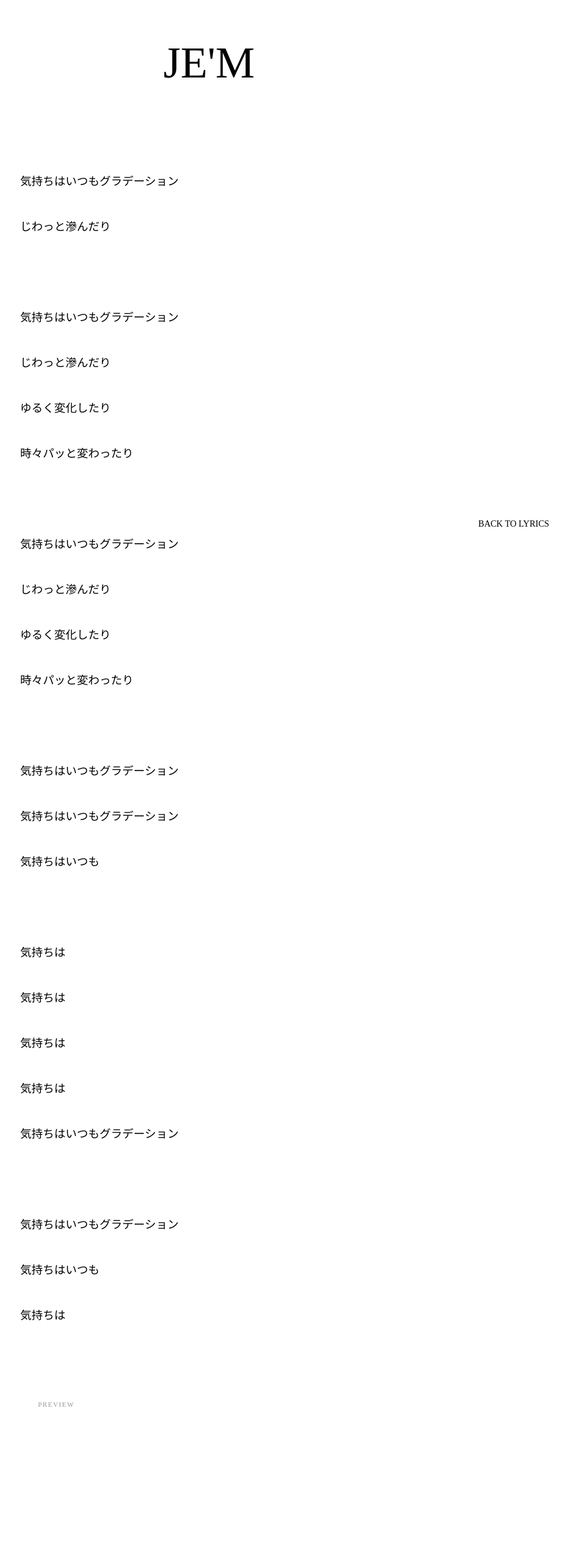
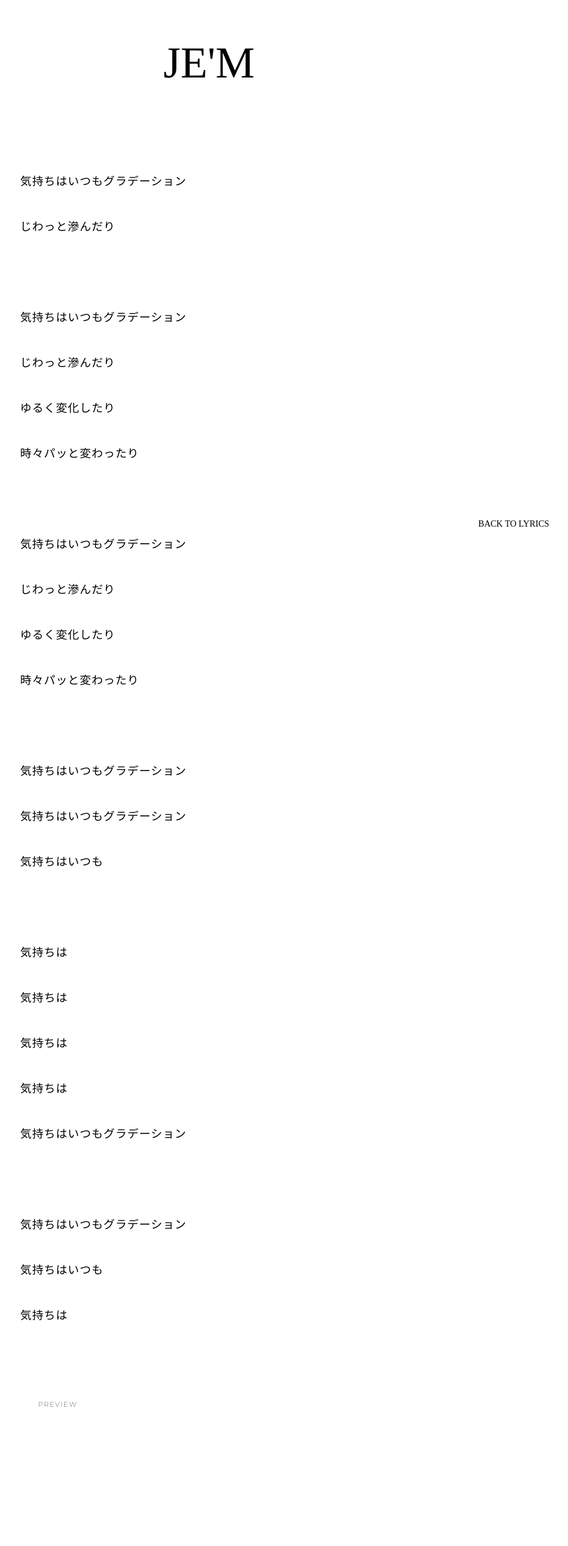
Before and after one commit to ohlucinda/jemlyrics, a Jekyll site: the page built from _posts/2026-04-10-気持ちはいつも 2.md, in a window 1280 px wide. Shown: the whole page at 63% size, without its empty margins (308-1210 px from the left). Built offline with Jekyll 4.4.1, drawn with Linux system fonts in a browser that asks for light colours; some web fonts are replaced.

Commit message:
Update lyrics.html

```diff
--- a/_layouts/lyrics.html
+++ b/_layouts/lyrics.html
@@ -3,11 +3,13 @@
 <head>
 <meta charset="UTF-8">
 <meta name="viewport" content="width=device-width, initial-scale=1.0">
-<link href="https://fonts.googleapis.com/css2?family=Aboreto&display=swap" rel="stylesheet">
+<link href="https://fonts.googleapis.com/css2?family=Aboreto&family=Montserrat:wght@400;700&display=swap" rel="stylesheet">
 <style>
 * { box-sizing: border-box; }
+/* 基本は元の Aboreto */
 body { font-family: 'Aboreto', cursive; margin: 0; padding: 0; }
 a { text-decoration: none; color: inherit; }
+
 .page-wrap {
   min-height: 100vh;
   display: flex;
@@ -16,15 +18,21 @@
   padding: 60px 40px 100px;
   gap: 40px;
 }
+
 .site-header a { font-size: 70px; }
+
+/* 歌詞の部分だけ Montserrat に変更 */
 .lyrics-content {
+  font-family: 'Montserrat', sans-serif; /* ここを変えました */
   font-size: 18px;
   line-height: 2;
   text-align: left;
   white-space: pre-wrap;
   width: 60%;
   margin-left: 10%;
+  letter-spacing: 0.05em; /* 読みやすく少しだけ文字間を広げています */
 }
+
 .back {
   position: fixed;
   bottom: 60px;
```
